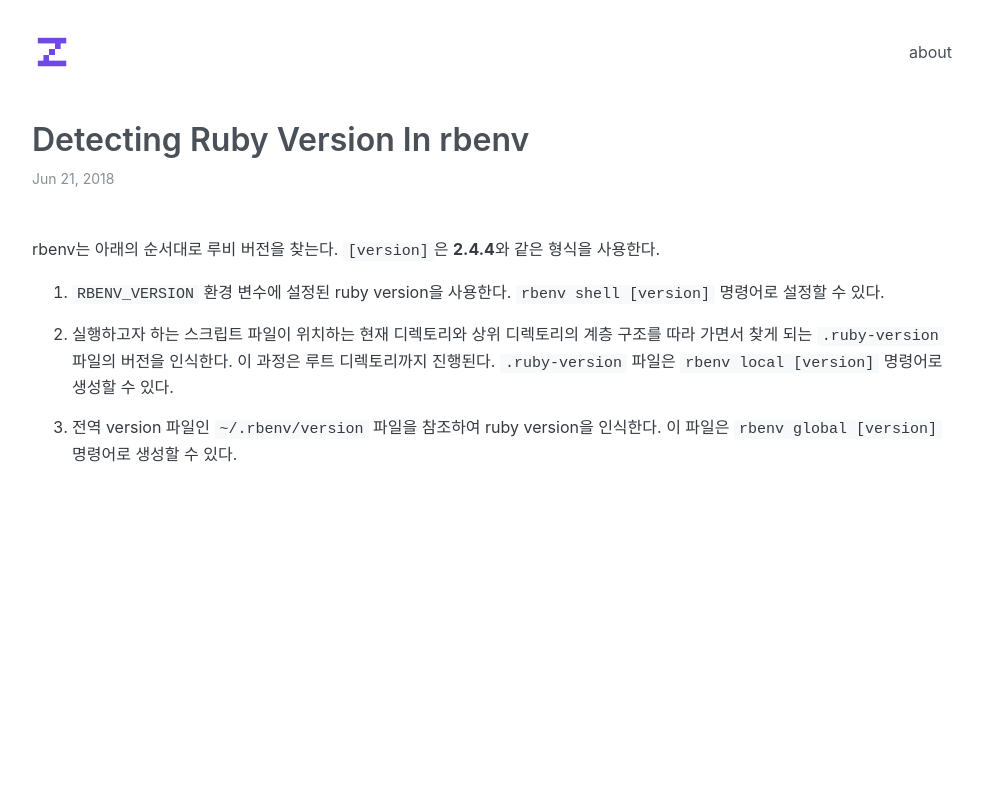
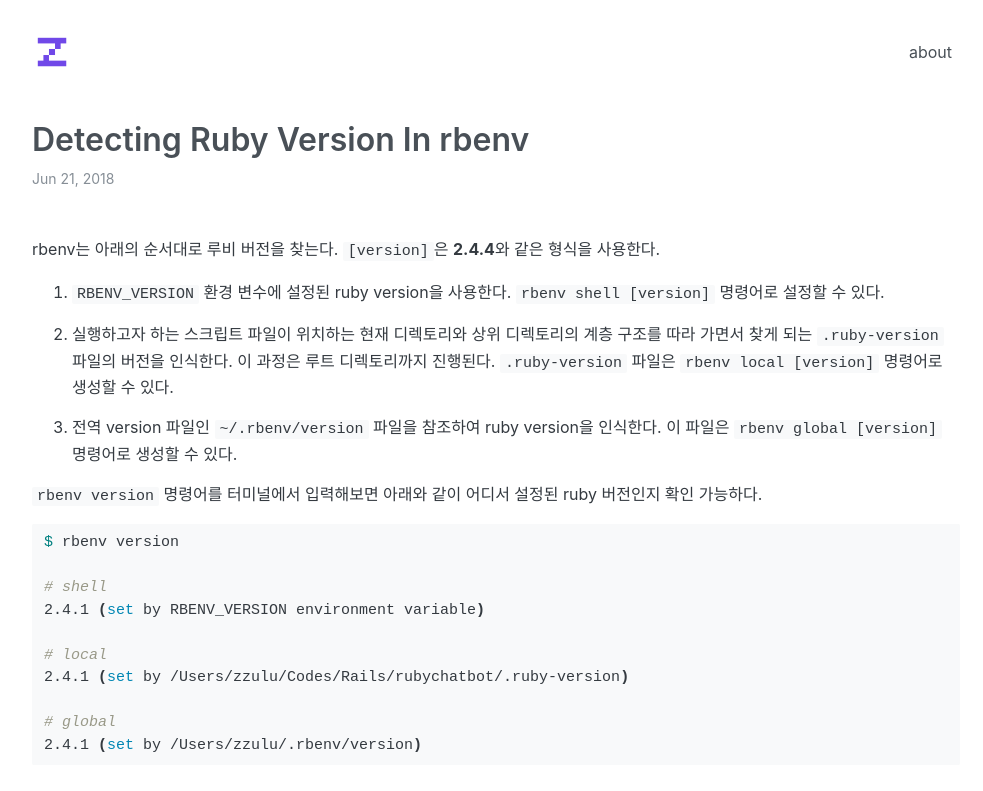
Before and after one commit to capollux/blog, a Jekyll site: the page built from _posts/2018-06-21-Detecting-Ruby-Version-In-rbenv.md, in a window 1280 px wide. Shown: the top 791 px of the page, without its empty margins (144-1127 px from the left). Built offline with Jekyll 4.4.1, drawn with Linux system fonts in a browser that asks for light colours.

Commit message:
Add 'rbenv version' command

````diff
--- a/_posts/2018-06-21-Detecting-Ruby-Version-In-rbenv.md
+++ b/_posts/2018-06-21-Detecting-Ruby-Version-In-rbenv.md
@@ -11,3 +11,18 @@ rbenv는 아래의 순서대로 루비 버전을 찾는다. `[version]`은 **2.4
 2. 실행하고자 하는 스크립트 파일이 위치하는 현재 디렉토리와 상위 디렉토리의 계층 구조를 따라 가면서 찾게 되는 `.ruby-version` 파일의 버전을 인식한다. 이 과정은 루트 디렉토리까지 진행된다. `.ruby-version` 파일은 `rbenv local [version]` 명령어로 생성할 수 있다.
 
 3. 전역 version 파일인 `~/.rbenv/version` 파일을 참조하여 ruby version을 인식한다. 이 파일은 `rbenv global [version]` 명령어로 생성할 수 있다.
+
+`rbenv version` 명령어를 터미널에서 입력해보면 아래와 같이 어디서 설정된 ruby 버전인지 확인 가능하다.
+
+```sh
+$ rbenv version
+
+# shell
+2.4.1 (set by RBENV_VERSION environment variable)
+
+# local
+2.4.1 (set by /Users/zzulu/Codes/Rails/rubychatbot/.ruby-version)
+
+# global
+2.4.1 (set by /Users/zzulu/.rbenv/version)
+```
````
